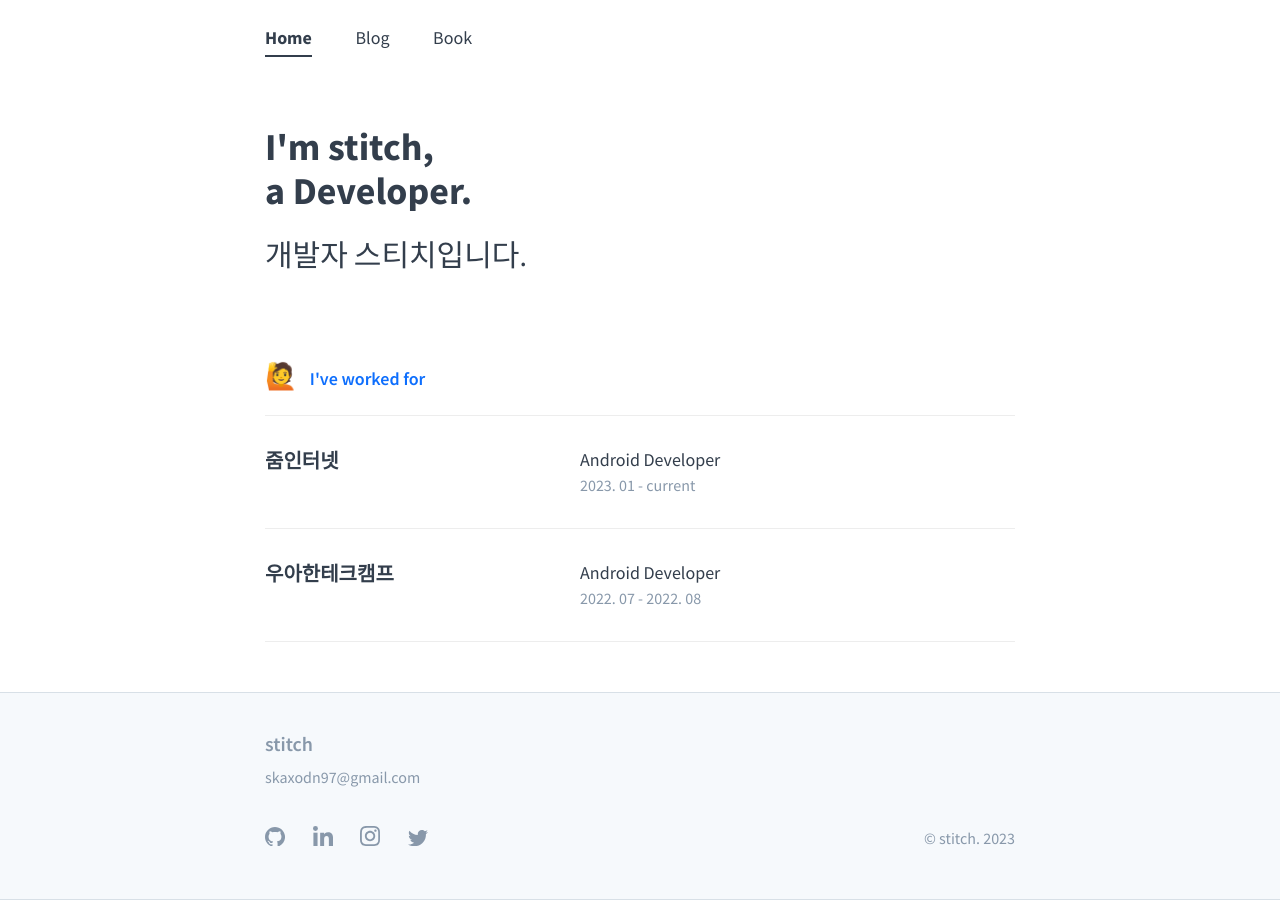
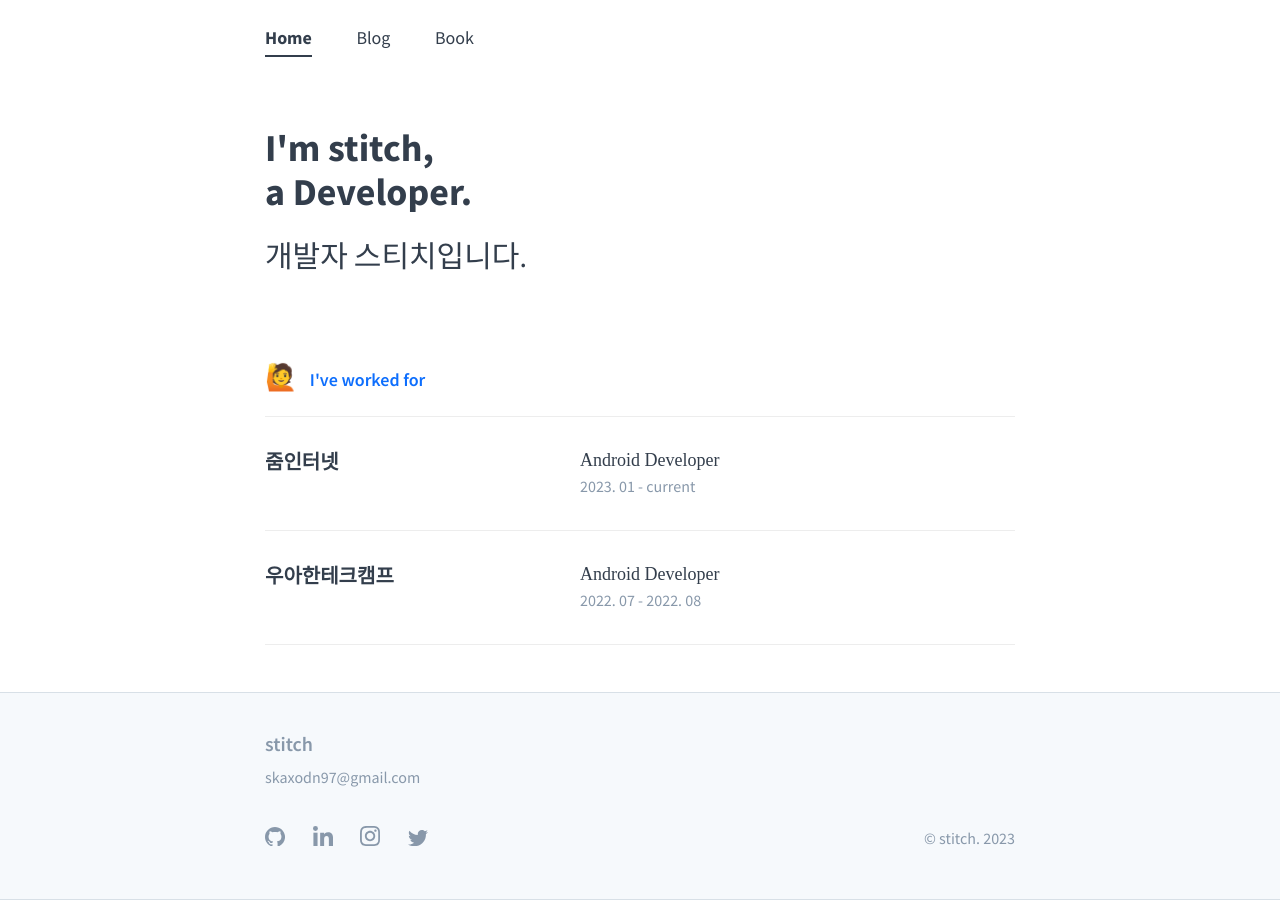
Before and after one commit to isabella232/bn-tw2020.github.io, a Jekyll site: the page built from index.md, in a window 1280 px wide. Built offline with Jekyll 4.4.1, drawn with Linux system fonts in a browser that asks for light colours; some web fonts are replaced.

Commit message:
html base font

```diff
--- a/_sass/_base.scss
+++ b/_sass/_base.scss
@@ -12,7 +12,7 @@ body {
 }
 
 html {
-  font-family: $san-serif, $source;
+  font-family: $gmarket;
   font-size: 17px;
 
   @media (min-width: $break-small) {
```
